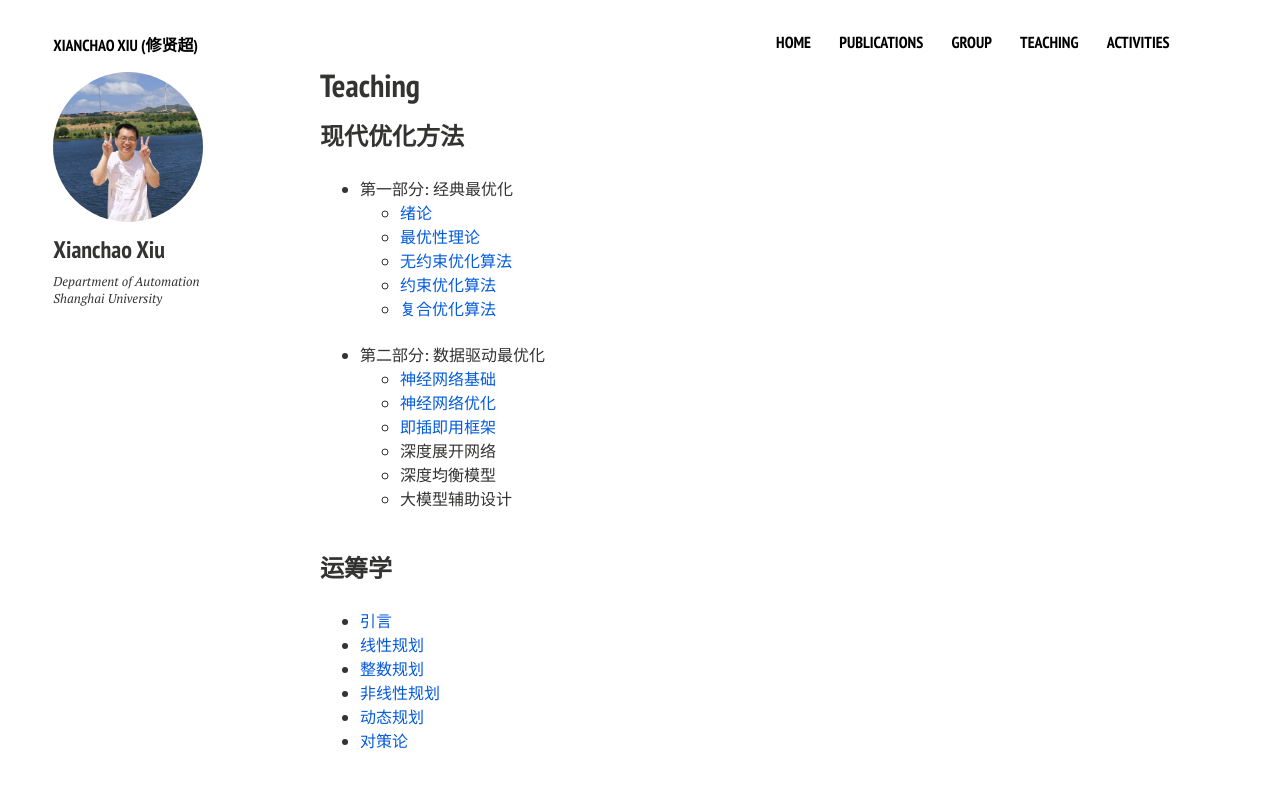
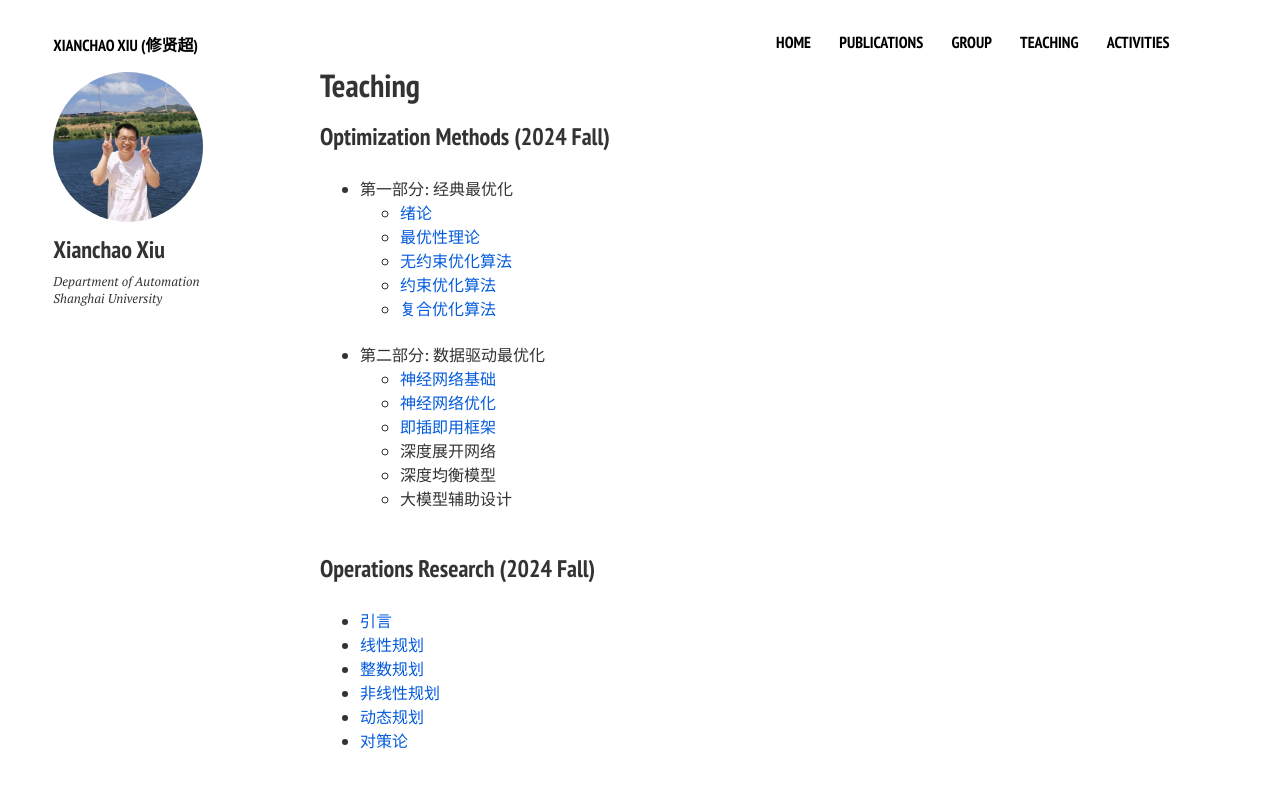
Before and after one commit to xianchaoxiu/xianchaoxiu.github.io, a Jekyll site: the page built from teaching/index.md, in a window 1280 px wide. Shown: the top 788 px of the page. Built offline with Jekyll 4.4.1, drawn with Linux system fonts in a browser that asks for light colours; nearby versions of some CDN libraries.

Commit message:
Update index.md

```diff
--- a/teaching/index.md
+++ b/teaching/index.md
@@ -9,7 +9,7 @@ share: false
 
 
 
-### 现代优化方法
+### Optimization Methods (2024 Fall)
 
 - 第一部分: 经典最优化  <br>
   - <a href="../teaching/现代优化方法/绪论.pdf" class="textlink" target="_blank">绪论 </a> <br>
@@ -30,7 +30,7 @@ share: false
 
 
 
-### 运筹学
+### Operations Research (2024 Fall)
 
 - <a href="../teaching/运筹学/引言.pdf" class="textlink" target="_blank">引言 </a> <br>
 - <a href="../teaching/运筹学/线性规划.pdf" class="textlink" target="_blank">线性规划  </a> <br>
```
